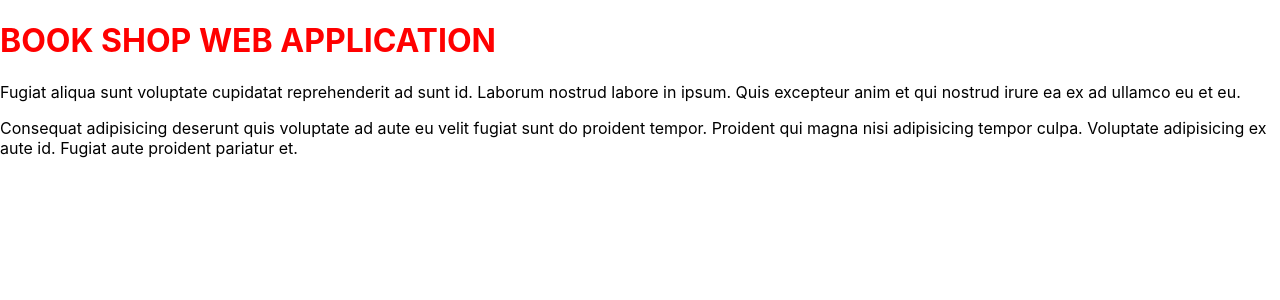
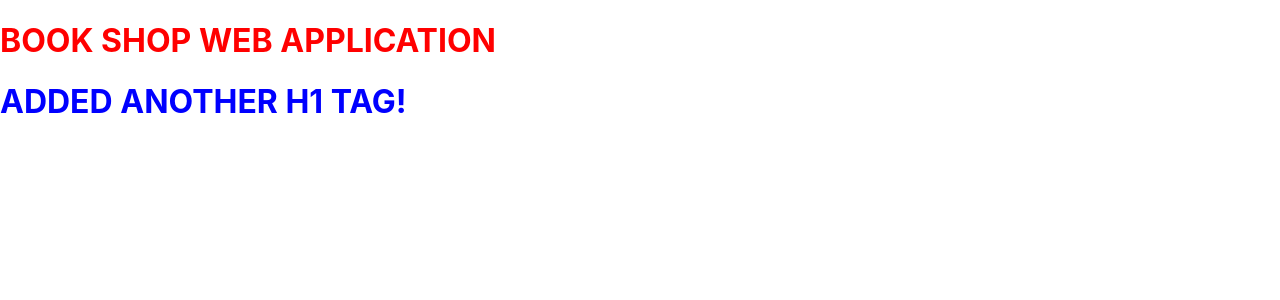
Before and after one commit to jklagrosa/Book-Shop, a Next.js app: page / in a window 1280 px wide. Shown: the top 300 px of the page. Built offline with nearby package versions, Linux system fonts and the light colour scheme.

Commit message:
Added another h1 tag

```diff
--- a/pages/index.js
+++ b/pages/index.js
@@ -2,17 +2,7 @@ export default function Home() {
   return (
     <>
       <h1 style={{ color: "red" }}>BOOK SHOP WEB APPLICATION</h1>
-      <p>
-        Fugiat aliqua sunt voluptate cupidatat reprehenderit ad sunt id. Laborum
-        nostrud labore in ipsum. Quis excepteur anim et qui nostrud irure ea ex
-        ad ullamco eu et eu.
-      </p>
-      <p>
-        Consequat adipisicing deserunt quis voluptate ad aute eu velit fugiat
-        sunt do proident tempor. Proident qui magna nisi adipisicing tempor
-        culpa. Voluptate adipisicing ex aute id. Fugiat aute proident pariatur
-        et.
-      </p>
+      <h1 style={{ color: "blue" }}>ADDED ANOTHER H1 TAG!</h1>
     </>
   );
 }
```
